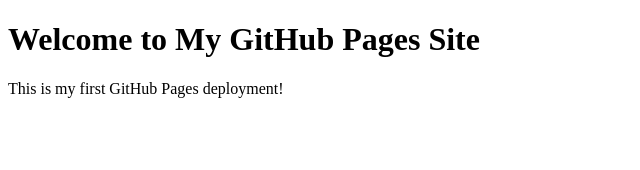
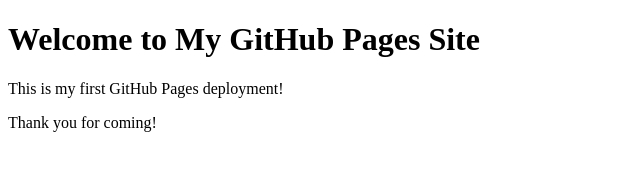
Before and after one commit to k-kawa13/my-first-web-app, a plain HTML site: page index.html in a window 1280 px wide. Shown: the whole page, without its empty margins (0-640 px from the left). Drawn offline with Linux system fonts and the light colour scheme.

Commit message:
Update index.html

```diff
--- a/index.html
+++ b/index.html
@@ -8,5 +8,6 @@
 <body>
     <h1>Welcome to My GitHub Pages Site</h1>
     <p>This is my first GitHub Pages deployment!</p>
+    <p>Thank you for coming!</p>
 </body>
 </html>
```
